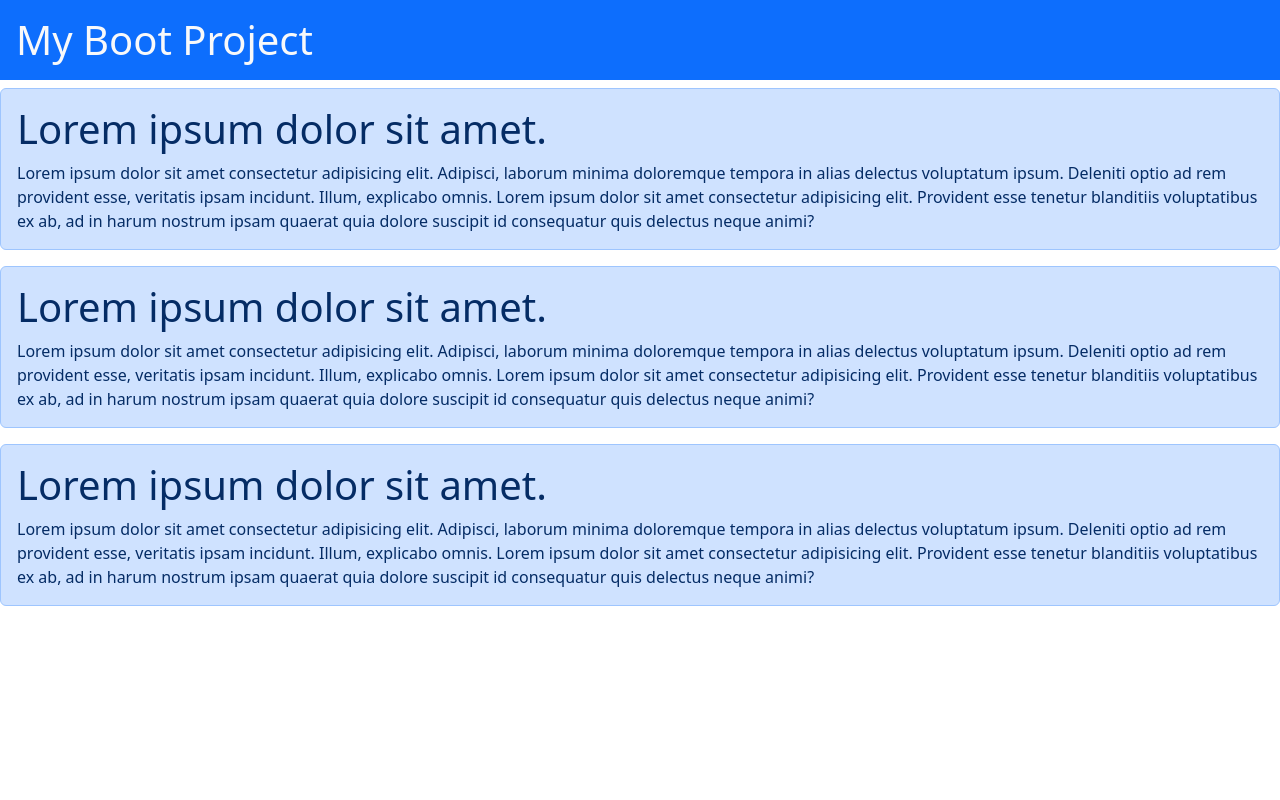
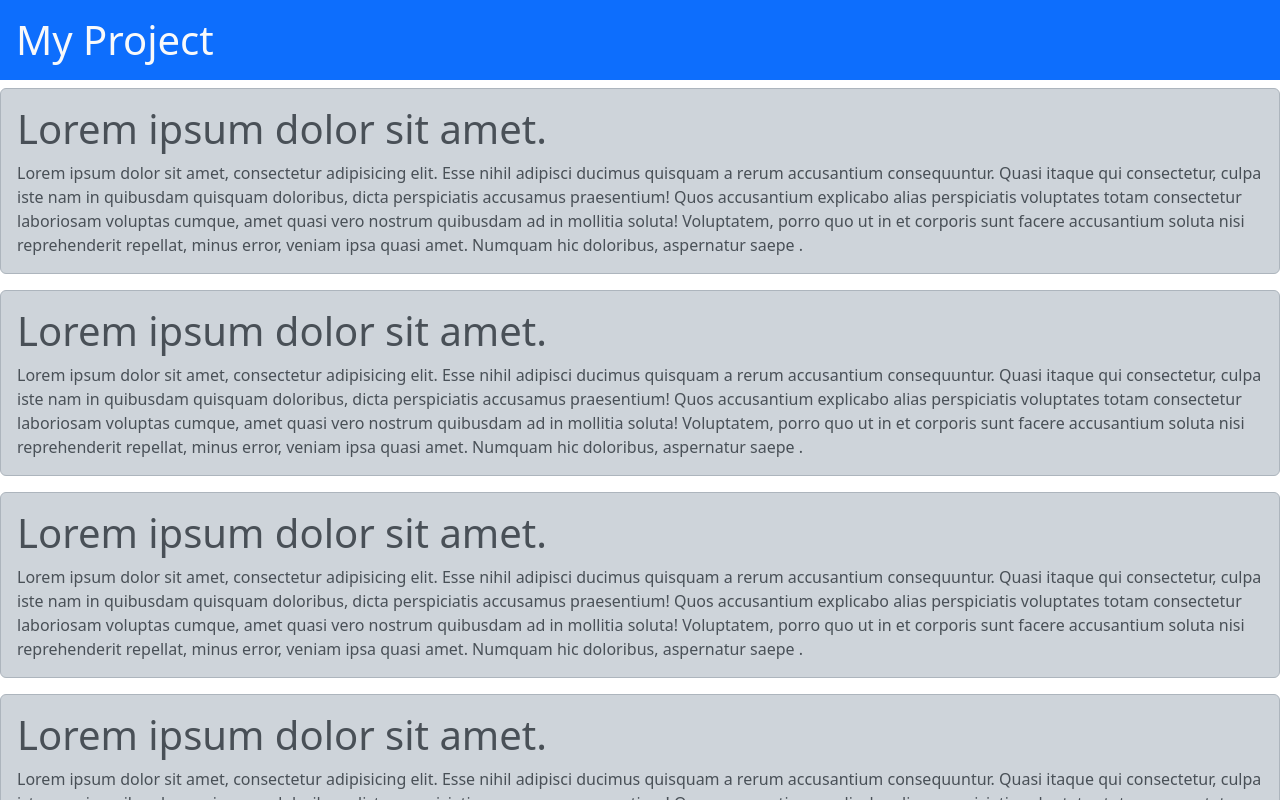
Before and after one commit to pradipgangarde05/React-23, a React (Create React App) app: page / in a window 1280 px wide. Shown: the top 800 px of the page. Built offline with nearby package versions, Linux system fonts and the light colour scheme.

Commit message:
datablock

```diff
--- a/src/App.js
+++ b/src/App.js
@@ -1,41 +1,32 @@
-
 function App() {
   return (
     <>
-        <h1 className="bg-primary text-light p-3">My Boot Project</h1>
-        <div className="alert alert-primary">
+      <h1 className="bg-primary text-light p-3">My Project</h1>
+      <Data />
+      <Data />
+      <Data />
+      <Data />
+      <Data/>
+    </>
+  );
+}
+
+
+function Data() {
+  return (
+    <>
+      <div className="alert alert-dark">
         <h1>Lorem ipsum dolor sit amet.</h1>
-        Lorem ipsum dolor sit amet consectetur adipisicing elit. Adipisci,
-        laborum minima doloremque tempora in alias delectus voluptatum ipsum.
-        Deleniti optio ad rem provident esse, veritatis ipsam incidunt. Illum,
-        explicabo omnis. Lorem ipsum dolor sit amet consectetur adipisicing
-        elit. Provident esse tenetur blanditiis voluptatibus ex ab, ad in harum
-        nostrum ipsam quaerat quia dolore suscipit id consequatur quis delectus
-        neque animi?
+        Lorem ipsum dolor sit amet, consectetur adipisicing elit. Esse nihil
+        adipisci ducimus quisquam a rerum accusantium consequuntur. Quasi itaque
+        qui consectetur, culpa iste nam in quibusdam quisquam doloribus, dicta
+        perspiciatis accusamus praesentium! Quos accusantium explicabo alias
+        perspiciatis voluptates totam consectetur laboriosam voluptas cumque,
+        amet quasi vero nostrum quibusdam ad in mollitia soluta! Voluptatem,
+        porro quo ut in et corporis sunt facere accusantium soluta nisi
+        reprehenderit repellat, minus error, veniam ipsa quasi amet. Numquam hic
+        doloribus, aspernatur saepe .
       </div>
-
-      <div className="alert alert-primary">
-        <h1>Lorem ipsum dolor sit amet.</h1>
-        Lorem ipsum dolor sit amet consectetur adipisicing elit. Adipisci,
-        laborum minima doloremque tempora in alias delectus voluptatum ipsum.
-        Deleniti optio ad rem provident esse, veritatis ipsam incidunt. Illum,
-        explicabo omnis. Lorem ipsum dolor sit amet consectetur adipisicing
-        elit. Provident esse tenetur blanditiis voluptatibus ex ab, ad in harum
-        nostrum ipsam quaerat quia dolore suscipit id consequatur quis delectus
-        neque animi?
-      </div>
-
-      <div className="alert alert-primary">
-        <h1>Lorem ipsum dolor sit amet.</h1>
-        Lorem ipsum dolor sit amet consectetur adipisicing elit. Adipisci,
-        laborum minima doloremque tempora in alias delectus voluptatum ipsum.
-        Deleniti optio ad rem provident esse, veritatis ipsam incidunt. Illum,
-        explicabo omnis. Lorem ipsum dolor sit amet consectetur adipisicing
-        elit. Provident esse tenetur blanditiis voluptatibus ex ab, ad in harum
-        nostrum ipsam quaerat quia dolore suscipit id consequatur quis delectus
-        neque animi?
-      </div>
-
     </>
   );
 }
```
